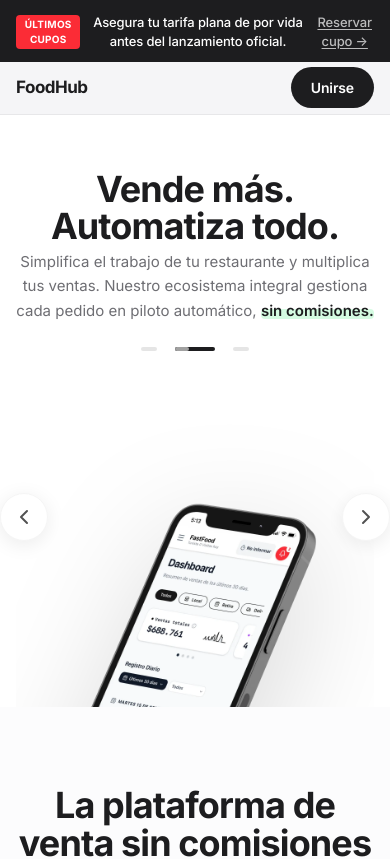
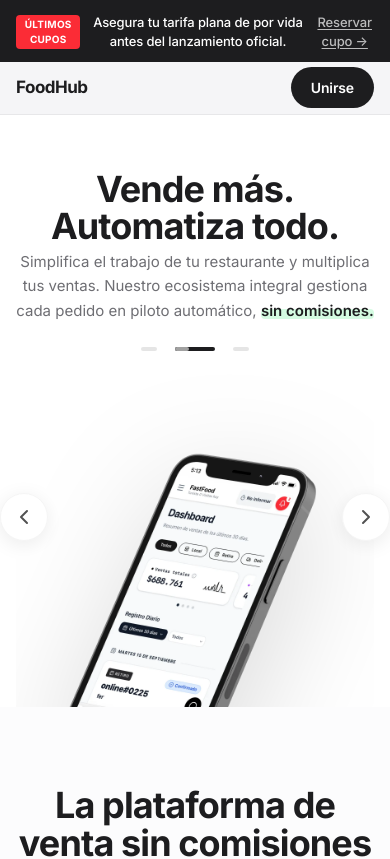
Before and after one commit to animaskazo/foodHub, a React (Vite) app: page / in a window 390 px wide. Shown: the top 859 px of the page. Built offline with nearby package versions, Linux system fonts and the light colour scheme.

Commit message:
Fix position iphone

```diff
--- a/src/components/DeviceSlider.tsx
+++ b/src/components/DeviceSlider.tsx
@@ -143,7 +143,7 @@ export const DeviceSlider: React.FC = () => {
                   src={slides[current].image}
                   alt={slides[current].label}
                   className={`max-w-none object-contain drop-shadow-[0_30px_60px_rgba(0,0,0,0.15)] ${slides[current].id === 'mobile'
-                    ? 'object-top w-[230%] sm:w-[200%] lg:w-[180%] h-auto relative top-[250px] sm:top-[200px] lg:top-[320px]'
+                    ? 'object-top w-[230%] sm:w-[200%] lg:w-[180%] h-auto relative top-[200px] sm:top-[300px] lg:top-[320px]'
                     : 'object-bottom w-[115%] sm:w-[100%] lg:w-[90%] h-auto'
                     }`}
                   draggable={false}
```
